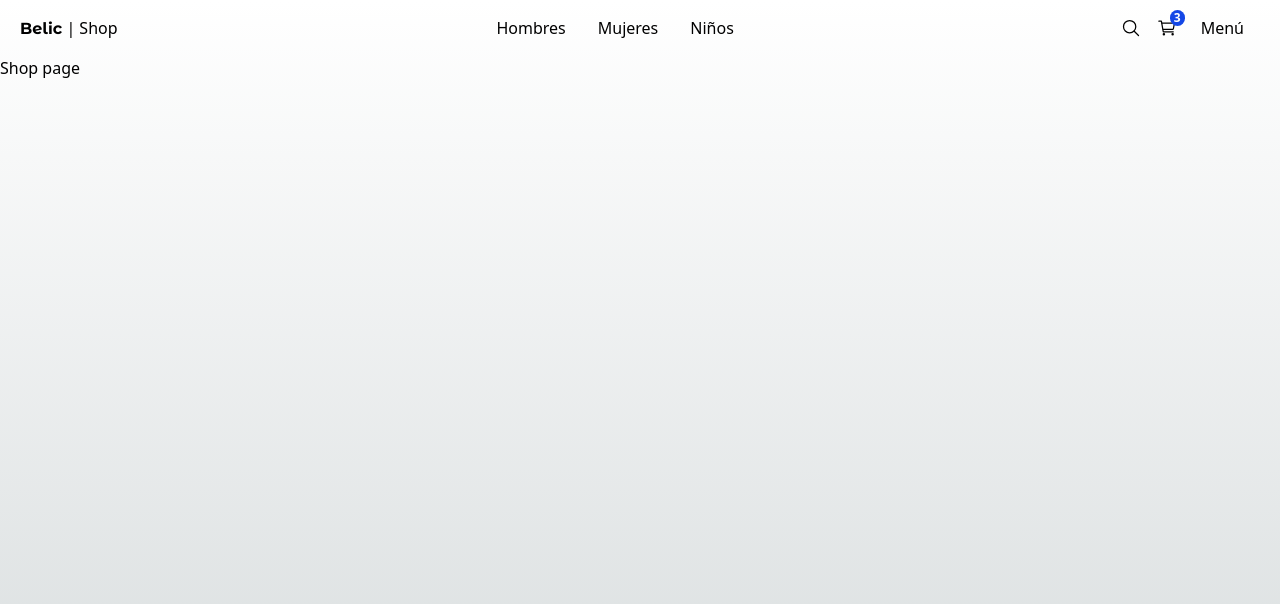
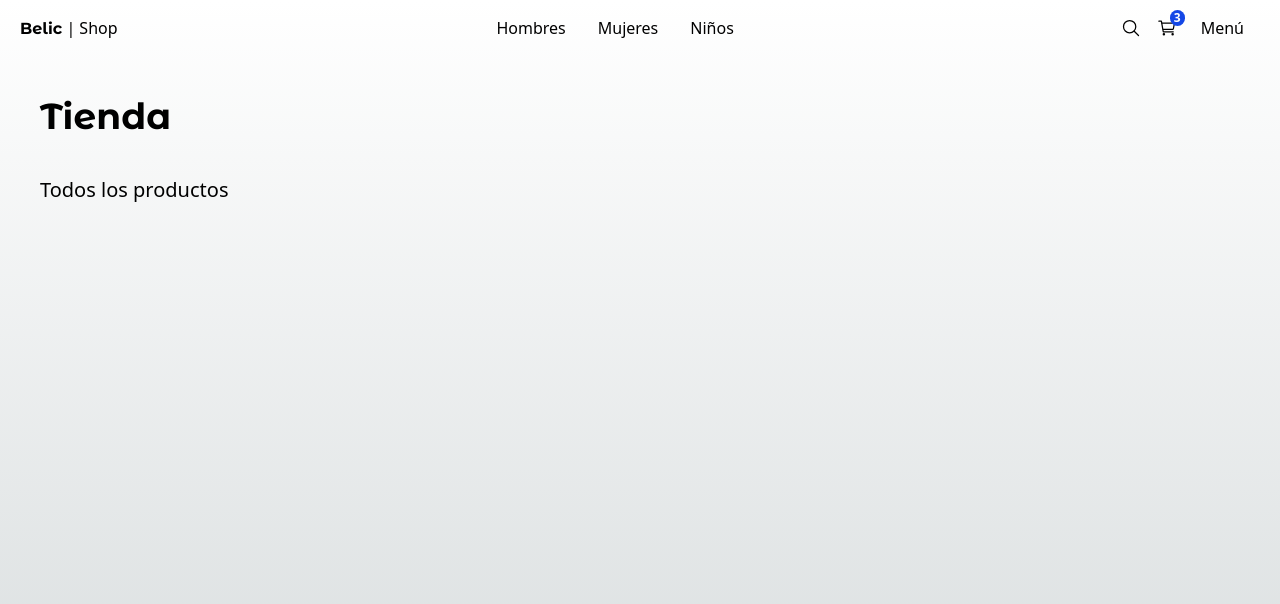
Before and after one commit to sazukeR/belic-shop, a Next.js app: page / in a window 1280 px wide. Shown: the top 604 px of the page. Built offline with nearby package versions, Linux system fonts and the light colour scheme.

Commit message:
Add title component

```diff
--- a/src/app/(shop)/layout.tsx
+++ b/src/app/(shop)/layout.tsx
@@ -6,10 +6,10 @@
  children: React.ReactNode;
 }) {
  return (
-  <main className="min-h-screen">
+  <main className="min-h-screen ">
    <TopMenu />
 
-   {children}
+   <div className="px-5 md:px-10">{children}</div>
   </main>
  );
 }
--- a/src/app/(shop)/page.tsx
+++ b/src/app/(shop)/page.tsx
@@ -1,7 +1,9 @@
-export default function ShopPage() {
+import { Title } from "@/components";
+
+export default function Home() {
  return (
-  <div>
-   <h1>Shop page</h1>
-  </div>
+  <>
+   <Title title="Tienda" subtitle="Todos los productos" className="mb-2" />
+  </>
  );
 }
--- a/src/components/index.ts
+++ b/src/components/index.ts
@@ -1,3 +1,5 @@
 export * from "./ui/top-menu/TopMenu";
 
 export * from "./ui/not-found/NotFound";
+
+export * from "./ui/title/Title";
--- /dev/null
+++ b/src/components/ui/title/Title.tsx
@@ -0,0 +1,20 @@
+import { titleFont } from "@/config/fonts";
+
+interface Props {
+ title: string;
+ subtitle?: string;
+ className?: string;
+}
+export const Title = ({ title, subtitle, className }: Props) => {
+ return (
+  <div className={`mt-3 ${className}`}>
+   <h1
+    className={`${titleFont.className} antialiased text-4xl font-semibold my-10`}
+   >
+    {title}
+   </h1>
+
+   {subtitle && <h3 className="text-xl mb-5">{subtitle}</h3>}
+  </div>
+ );
+};
```
